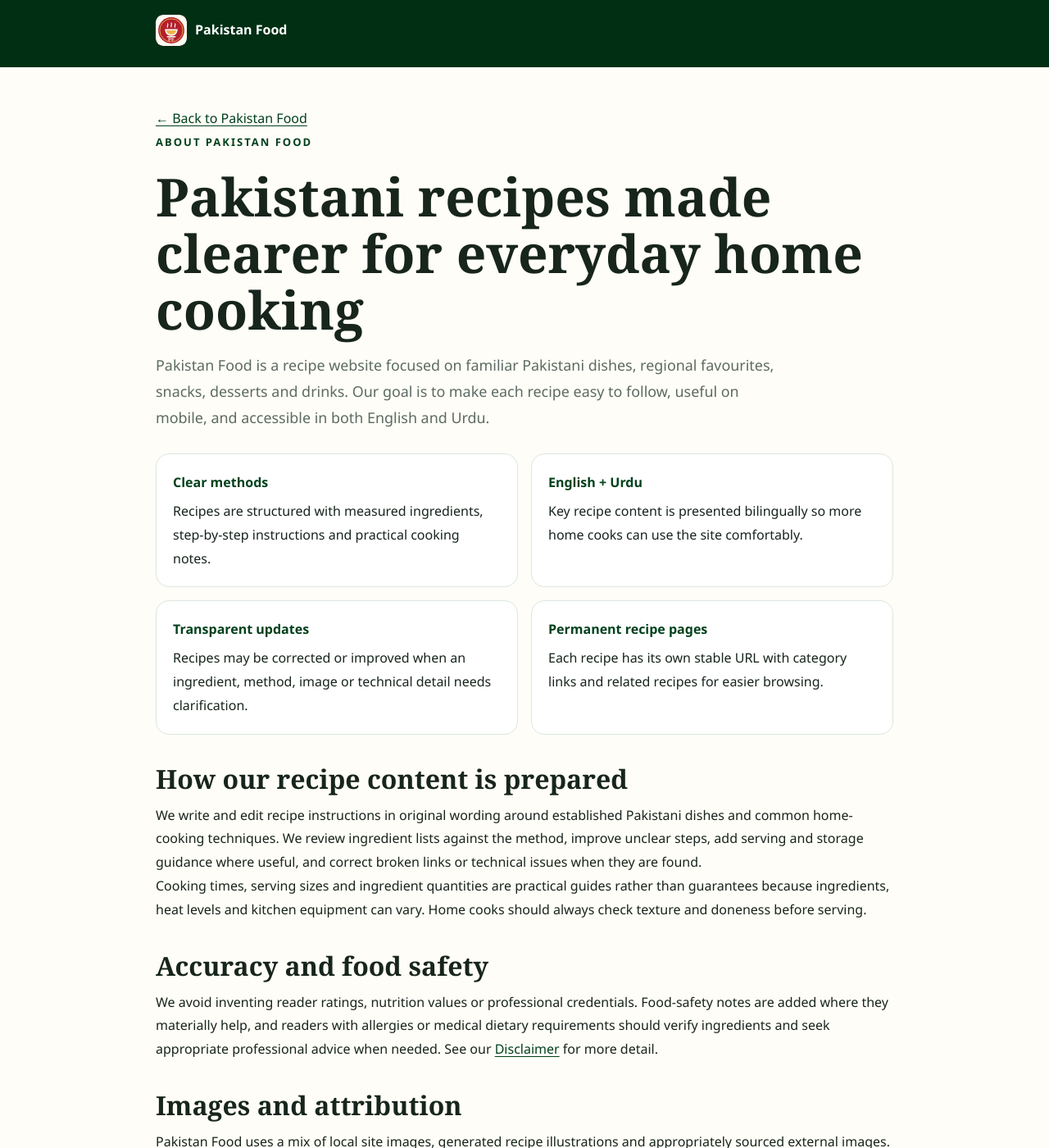
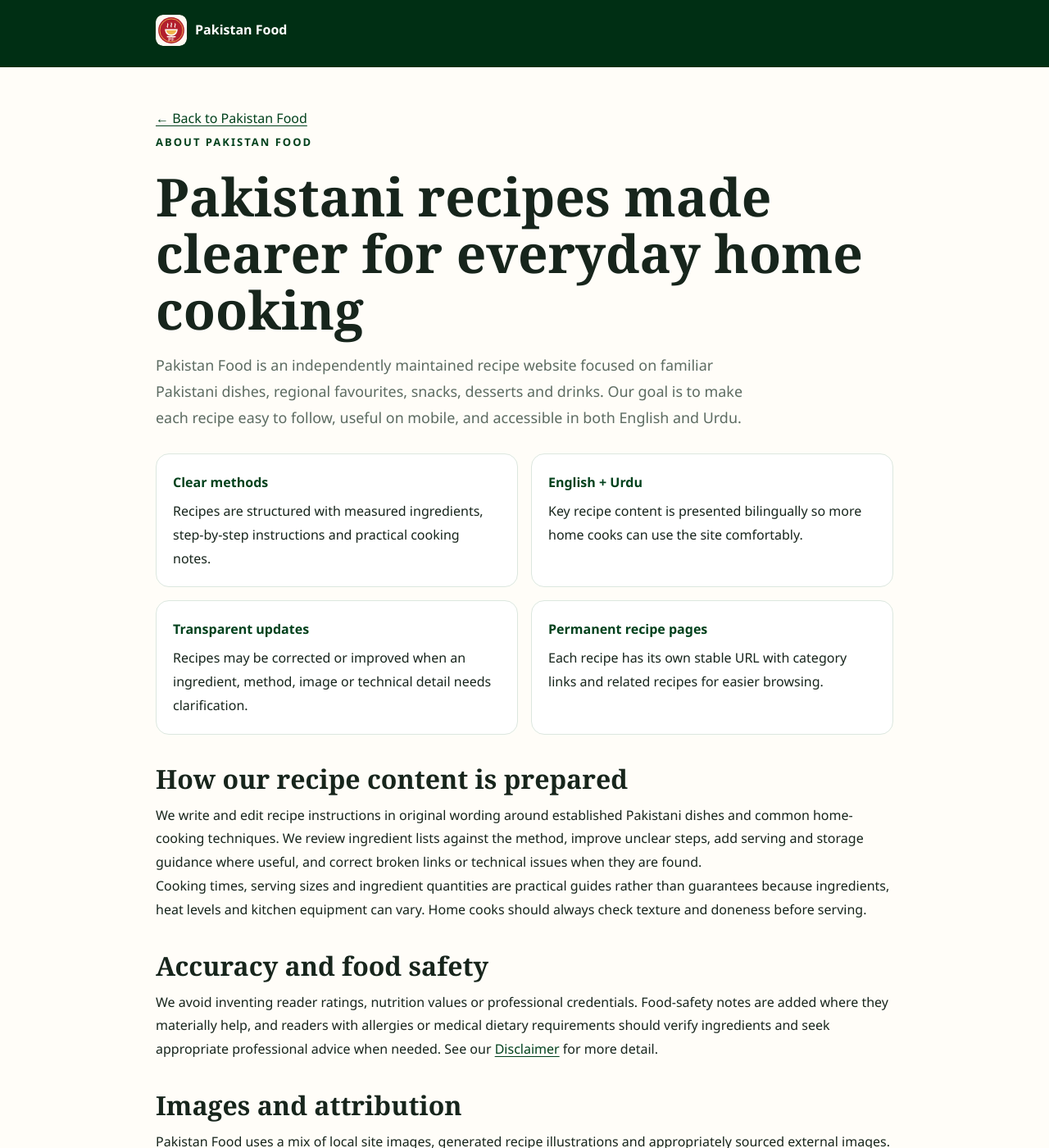
Before and after one commit to manazarali01-hub/pakistan-food, a Jekyll site: the page built from about.html, in a window 1280 px wide and 1400 px high. Shown: the whole window at 82% size. Built offline with Jekyll 4.4.1, drawn with Linux system fonts in a browser that asks for light colours; some of the changed text lies outside the part shown.

Commit message:
Strengthen about trust and corrections disclosure

```diff
--- a/about.html
+++ b/about.html
@@ -51,7 +51,7 @@
     <p><a href="index.html">← Back to Pakistan Food</a></p>
     <span class="section-label">ABOUT PAKISTAN FOOD</span>
     <h1>Pakistani recipes made clearer for everyday home cooking</h1>
-    <p class="lead">Pakistan Food is a recipe website focused on familiar Pakistani dishes, regional favourites, snacks, desserts and drinks. Our goal is to make each recipe easy to follow, useful on mobile, and accessible in both English and Urdu.</p>
+    <p class="lead">Pakistan Food is an independently maintained recipe website focused on familiar Pakistani dishes, regional favourites, snacks, desserts and drinks. Our goal is to make each recipe easy to follow, useful on mobile, and accessible in both English and Urdu.</p>
 
     <div class="trust-grid">
       <div class="trust-card"><strong>Clear methods</strong><span>Recipes are structured with measured ingredients, step-by-step instructions and practical cooking notes.</span></div>
```
Also changed, not shown: other parts of about.html (+1 -1 lines).
